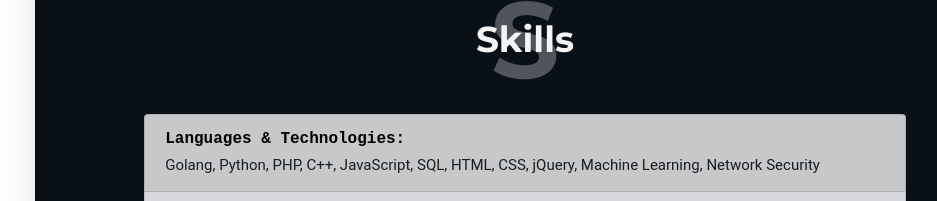
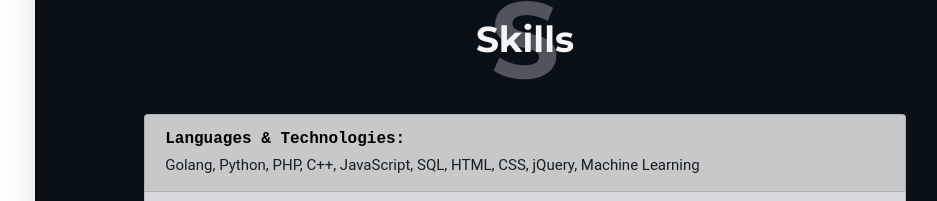
Before and after one commit to jitendrabhadoria1/jitendrabhadoria1.github.io, a plain HTML site: page index.html in a window 1280 px wide. Shown: the part 1933-2134 px from the top of the page, without its empty margins (265-1202 px from the left). Drawn offline with nearby package versions, Linux system fonts and the light colour scheme; a web font is replaced by a local one.

Commit message:
Update index.html

```diff
--- a/index.html
+++ b/index.html
@@ -224,7 +224,7 @@
                                             <div class="ms-2 me-auto">
                                                 <div class="h5" style="color: black; font-family: monospace;">Languages & Technologies: </div>
 
-                                                Golang, Python, PHP, C++, JavaScript, SQL, HTML, CSS, jQuery, Machine Learning, Network Security
+                                                Golang, Python, PHP, C++, JavaScript, SQL, HTML, CSS, jQuery, Machine Learning
 
                                             </div>
                                         </li>
```
